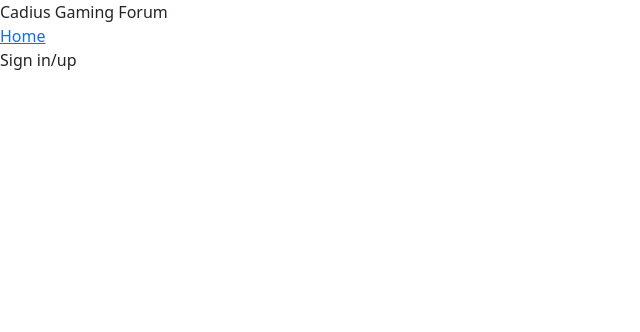
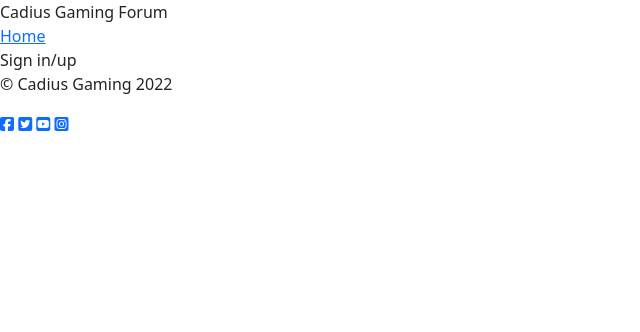
Before and after one commit to robcole-dev/cadius-forum, a Django app: page / in a window 1280 px wide. Shown: the top 332 px of the page, without its empty margins (0-640 px from the left). Run offline with Django 3.2, Linux system fonts and the light colour scheme; data that the repository does not hold is empty; some libraries are stand-ins or nearby versions.

Commit message:
Add font awesome and footer to base.html

```diff
--- a/templates/base.html
+++ b/templates/base.html
@@ -25,7 +25,22 @@
     </main>
 
     <!--Footer-->
+    <footer>
+        <div>
+            <div>
+                <p>&copy; Cadius Gaming 2022</p>
+            </div>
+            <!-- Social Networks -->
+            <div>
+                <a href="https://facebook.com" target="_blank" rel="noopener" aria-label="Visit our facebook page which opens in a new tab"><i class="fab fa-facebook-square"></i></a>
+                <a href="https://Twitter.com" target="_blank" rel="noopener" aria-label="Visit our facebook page which opens in a new tab"><i class="fab fa-twitter-square"></i></a>
+                <a href="https://youtube.com" target="_blank" rel="noopener" aria-label="Visit our facebook page which opens in a new tab"><i class="fab fa-youtube-square"></i></a>
+                <a href="https://instagram.com" target="_blank" rel="noopener" aria-label="Visit our facebook page which opens in a new tab"><i class="fab fa-instagram-square"></i></a>
+            </div>
+        </div>
+    </footer>
     <!--Scripts-->
+    <script src="https://kit.fontawesome.com/cd8b967c41.js" crossorigin="anonymous"></script>
     <script src="https://cdn.jsdelivr.net/npm/bootstrap@5.2.0-beta1/dist/js/bootstrap.bundle.min.js" integrity="sha384-pprn3073KE6tl6bjs2QrFaJGz5/SUsLqktiwsUTF55Jfv3qYSDhgCecCxMW52nD2" crossorigin="anonymous"></script>
 </body>
 </html>
```
